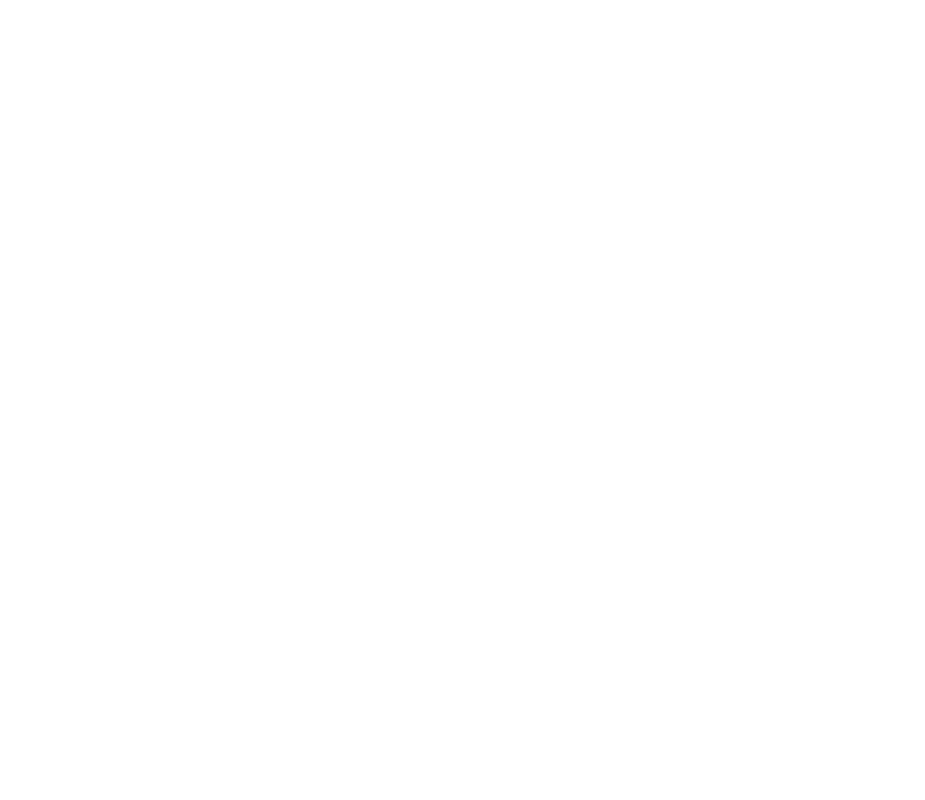
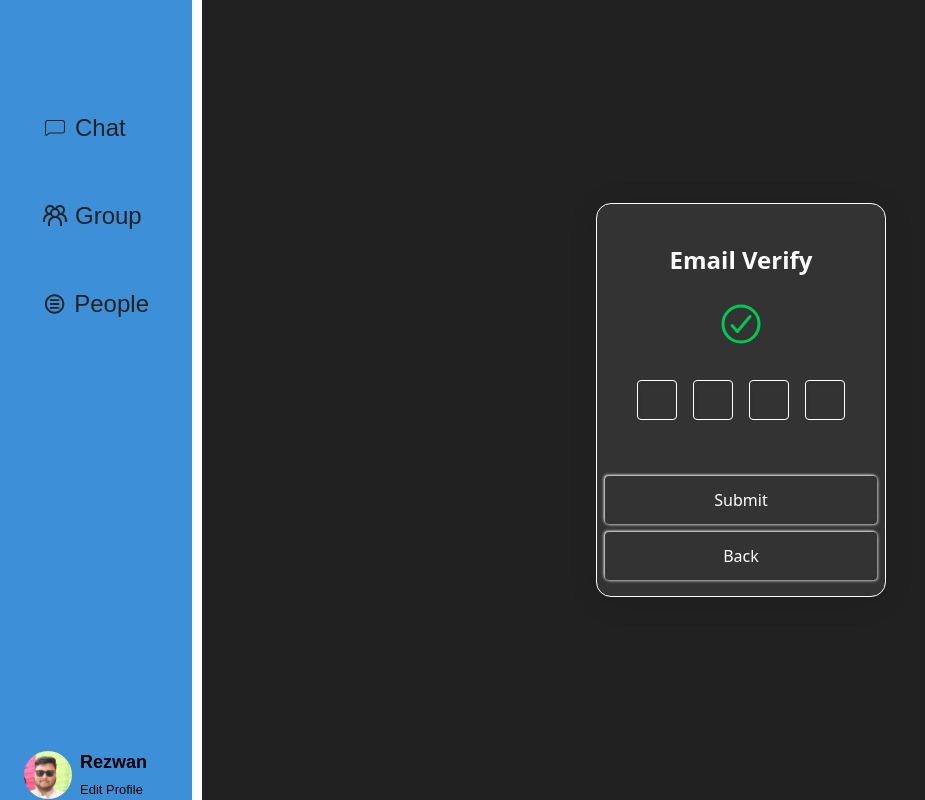
Before and after one commit to Rezwan-react/Chat-web-client, a React (Vite) app: page /otpVerifyPage in a window 1280 px wide. Before the commit this address had no page. Shown: the whole page, without its empty margins (0-925 px from the left). Built offline with nearby package versions, Linux system fonts and the light colour scheme.

Commit message:
Email Verify

```diff
--- a/src/App.jsx
+++ b/src/App.jsx
@@ -5,7 +5,7 @@
 import ChatPage from './pages/ChatPage'
 import GroupPage from './pages/GroupPage'
 import PeoplePage from './pages/PeoplePage'
-import FriendConfirmCard from './components/FriendConCard/FriendConfirmCard'
+import OtpVerifyPage from './pages/OtpVerifyPage'
 
 
 function App() {
@@ -19,7 +19,7 @@
             <Route index element={<ChatPage />} />
             <Route path='/group' element={<GroupPage />} />
             <Route path='/people' element={<PeoplePage />} />
-            <Route path='/friendConfirmCard' element={<FriendConfirmCard />} />
+            <Route path='/otpVerifyPage' element={<OtpVerifyPage />} />
           </Route>
         </Routes>
       </BrowserRouter>
--- a/src/components/FriendConCard/FriendConfirmCard.jsx
+++ /dev/null
@@ -1,34 +0,0 @@
-import React from 'react';
-
-function FriendConfirmCard() {
-    return (
-        <section className="py-6">
-            <div className="container mx-auto px-4">
-                <div
-                    className="w-full shadow-md rounded-xl p-4 flex items-center justify-between space-x-4 text-white bg-gradient-to-r from-[#00154c] via-[#12376e] to-[#23487f] ">
-                    {/* Profile Info */}
-                    <div className="flex items-center space-x-4">
-                        <img src="/img/rezwan.jpg" alt="profile" className="w-10 h-10 rounded-full overflow-hidden border-2 border-white" />
-                        <div>
-                            <p className="font-semibold">John Doe</p>
-                            <p className="text-sm text-gray-200">Sent you a friend request</p>
-                        </div>
-                    </div>
-
-                    {/* Action Buttons */}
-                    <div className="flex space-x-2">
-                        <button
-                            className="bg-gray-200 text-gray-800 px-3 py-1 rounded hover:bg-gray-300 text-sm transition-transform hover:scale-105">
-                            Confirm
-                        </button>
-                        <button className="bg-gray-200 text-gray-800 px-3 py-1 rounded hover:bg-gray-300 text-sm transition-transform hover:scale-105">
-                            Delete
-                        </button>
-                    </div>
-                </div>
-            </div>
-        </section>
-    );
-}
-
-export default FriendConfirmCard;
--- /dev/null
+++ b/src/components/otpverify/OtpVerify.jsx
@@ -0,0 +1,66 @@
+import React from 'react';
+import {  } from "react-icons/fa";
+import { IoCheckmarkCircleOutline } from 'react-icons/io5';
+
+function OtpVerify() {
+    return (
+        <>
+            <section className="flex justify-center items-center h-screen m-auto w-full bg-[#212121]">
+                <div className="container w-fit">
+                    <form className="w-[290px] pt-[40px] pb-[80px] flex flex-col border-1 border-[#fff] rounded-[15px] bg-[#333333] shadow-[0_4px_30px_rgba(0,0,0,0.1)] transition ease-in-out  ">
+                        <p className=" text-2xl text-center text-white font-bold ">Email Verify</p>
+
+                        <div className='m-auto'>
+                        <IoCheckmarkCircleOutline  className="relative self-center text-green-500 text-5xl mt-6" />
+                        </div>
+
+                        <div className="flex justify-center mt-8">
+
+                                <input
+
+                                    type="text"
+                                    maxLength="1"
+                                    className="w-10 h-10 mx-2 text-[#fff] border-1 border-[#fff] rounded bg-transparent shadow-inner outline-none text-center transition duration-300 "
+                                />
+                                <input
+
+                                    type="text"
+                                    maxLength="1"
+                                    className="w-10 h-10 mx-2 text-[#fff] border-1 border-[#fff] rounded bg-transparent shadow-inner outline-none text-center transition duration-300 "
+                                />
+                                <input
+
+                                    type="text"
+                                    maxLength="1"
+                                    className="w-10 h-10 mx-2 text-[#fff] border-1 border-[#fff] rounded bg-transparent shadow-inner outline-none text-center transition duration-300 "
+                                />
+                                <input
+
+                                    type="text"
+                                    maxLength="1"
+                                    className="w-10 h-10 mx-2 text-[#fff] border-1 border-[#fff] rounded bg-transparent shadow-inner outline-none text-center transition duration-300 "
+                                />
+
+                        </div>
+                        <div className='flex flex-col justify-center items-center '>
+                        <button
+                            type="submit"
+                            className="relative top-14  w-[17em] h-[3em] text-white rounded border-none outline-none transition duration-300 shadow-[1px_1px_3px_#b5b5b5,-1px_-1px_3px_#ffffff] active:scale-95"
+                        >
+                            Submit
+                        </button>
+                        <button
+                            type="button"
+                            className="relative top-16  w-[17em] h-[3em] text-white rounded border-none outline-none transition duration-300 shadow-[1px_1px_3px_#b5b5b5,-1px_-1px_3px_#ffffff] active:scale-95"
+                        >
+                            Back
+                        </button>
+                        </div>
+                    </form>
+                </div>
+            </section>
+        </>
+    );
+}
+
+export default OtpVerify;
--- /dev/null
+++ b/src/pages/OtpVerifyPage.jsx
@@ -0,0 +1,12 @@
+import React from 'react'
+import OtpVerify from '../components/otpverify/OtpVerify'
+
+function OtpVerifyPage() {
+    return (
+        <>
+            <OtpVerify />
+        </>
+    )
+}
+
+export default OtpVerifyPage
```
